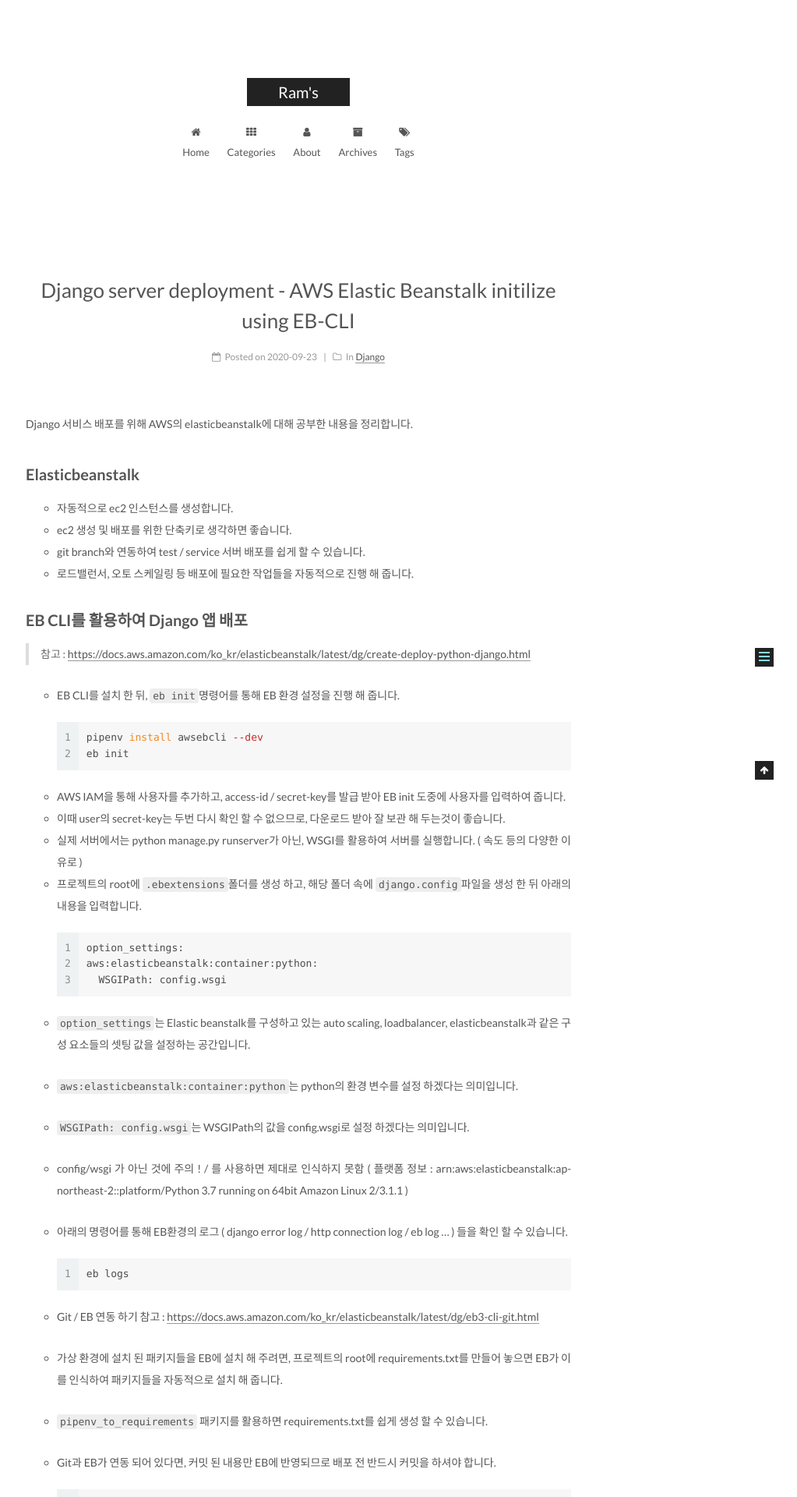
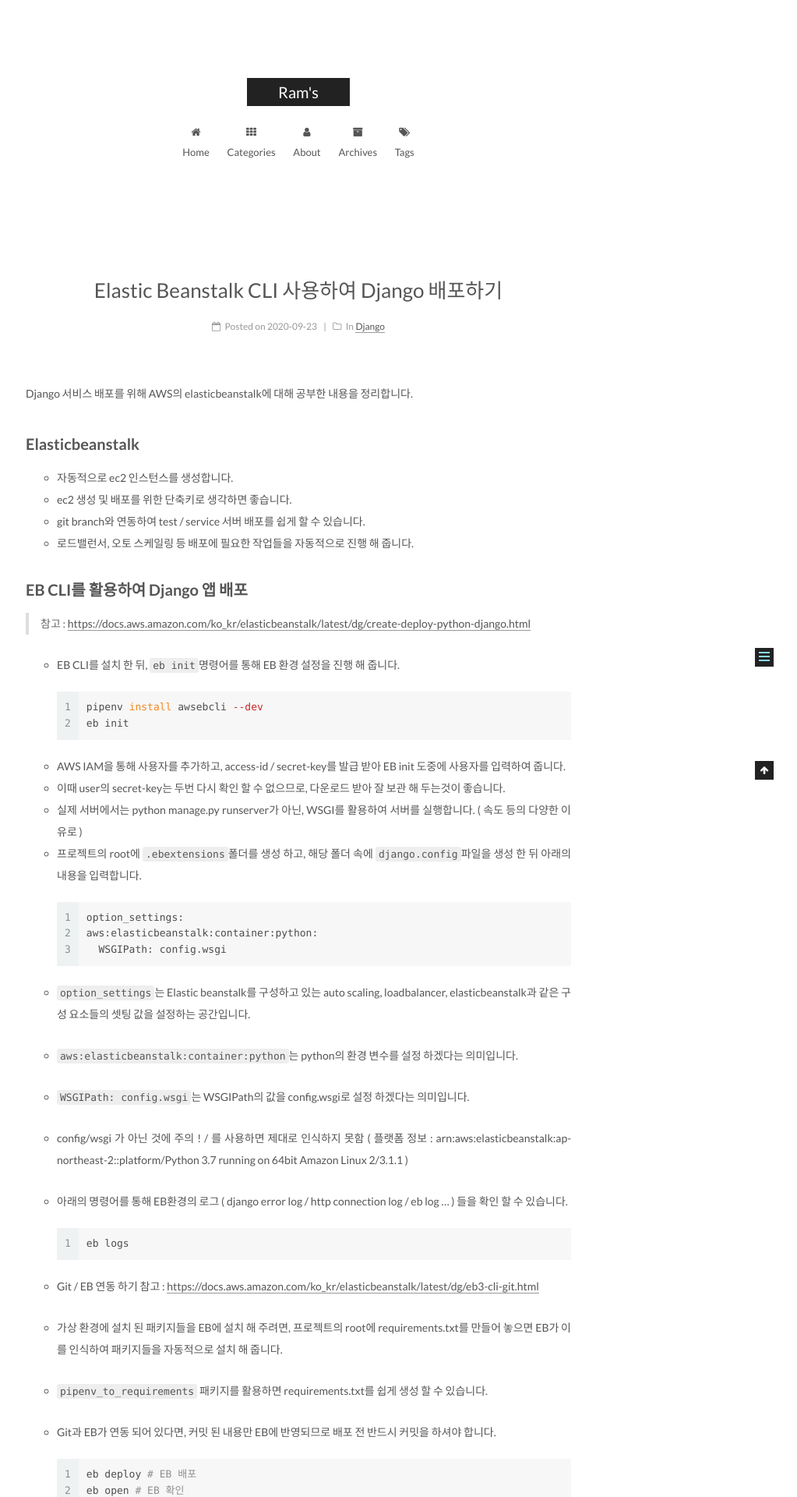
Before and after one commit to kangraemin/kangraemin.github.io, a Jekyll site: the page built from _posts/2020-09-23-elasticbeanstalk.md, in a window 1280 px wide. Shown: the top 1920 px of the page at 78% size, without its empty margins (257-1280 px from the left). Built offline with Jekyll 4.4.1, drawn with Linux system fonts in a browser that asks for light colours; comment, search, counter and statistics services are not loaded.

Commit message:
Fix titles for optimize search

```diff
--- a/_posts/2020-09-23-elasticbeanstalk.md
+++ b/_posts/2020-09-23-elasticbeanstalk.md
@@ -1,5 +1,5 @@
 ---
-title: Django server deployment - AWS Elastic Beanstalk initilize using EB-CLI
+title: Elastic Beanstalk CLI 사용하여 Django 배포하기
 date: 2020-09-23
 categories:
  - Django
```
Also changed, not shown: _posts/2020-09-27-elasticbeanstalk-postgrsql.md (+1 -1 lines), _posts/2020-09-28-elasticbeanstalk-migration.md (+1 -1 lines), _posts/2020-09-29-elasticbeanstalk-s3.md (+1 -1 lines), _posts/2020-10-08-Port-is-already-in-use.md (+1 -1 lines).
